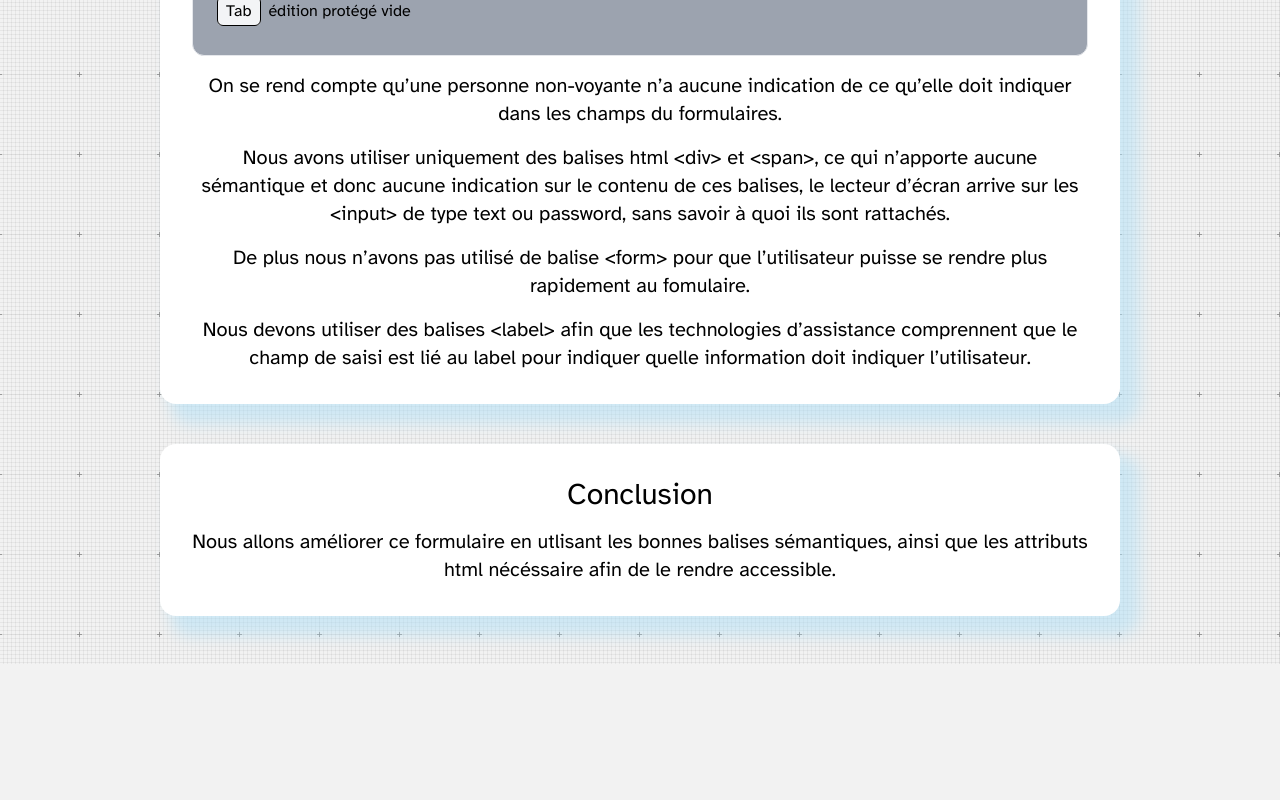
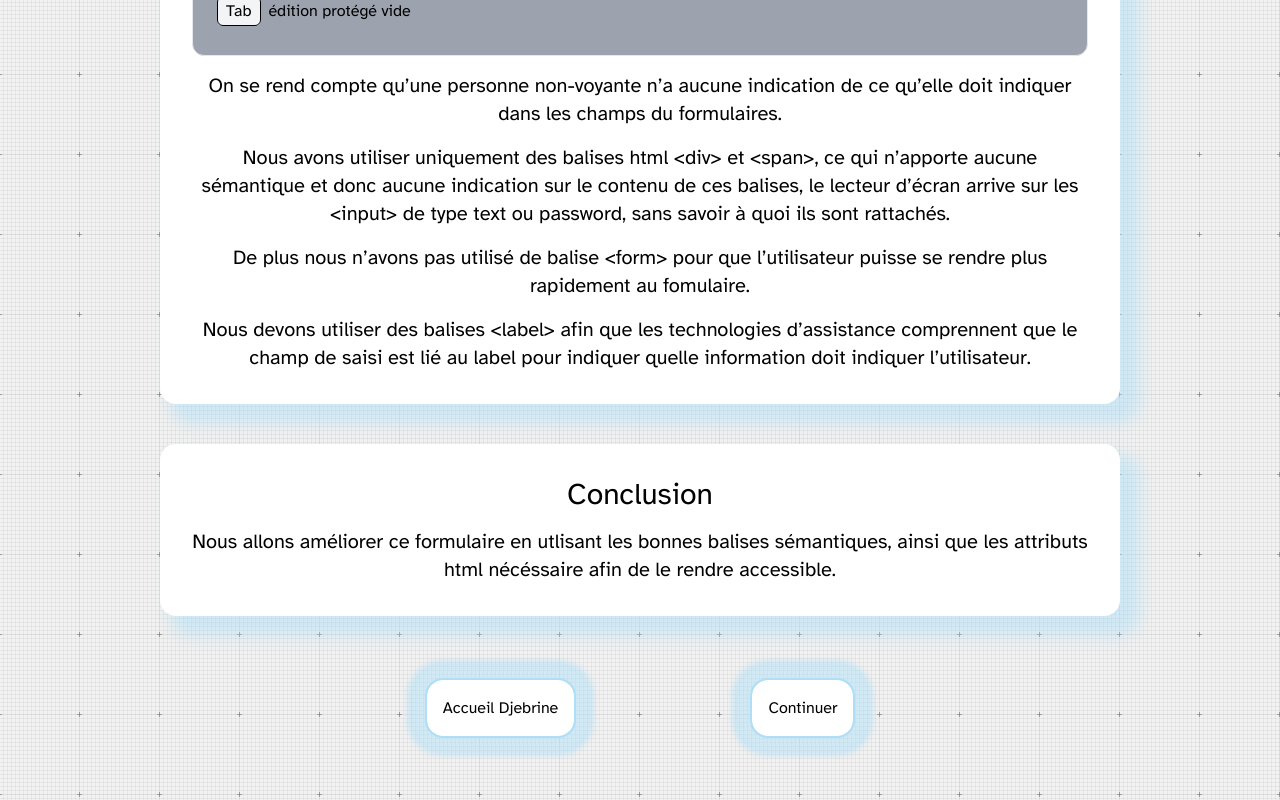
Before and after one commit to Sylvain-Lepoutre/react-bada11y, a React (Vite) app: page /persona1/form/1 in a window 1280 px wide. Shown: the part 2086-2886 px from the top of the page. Before the commit the page ends 2750 px from the top, so only its background shows below. Built offline with nearby package versions, Linux system fonts and the light colour scheme.

Commit message:
fix(persona1Form1.tsx): fix Link

```diff
--- a/src/components/pages/root/PersonaSection.tsx
+++ b/src/components/pages/root/PersonaSection.tsx
@@ -14,7 +14,7 @@ export const PersonaSection = () => {
             cardTitle={persona.cardTitle}
             imgSrc={persona.imgSrc}
             key={persona.id}
-            linkURL={persona.linkURL}
+            linkURL={persona.homeURL}
           />
         ))}
       </ul>
--- a/src/data/personas.ts
+++ b/src/data/personas.ts
@@ -15,7 +15,7 @@ type Persona = {
   name: string;
   cardTitle: string;
   imgSrc: string;
-  linkURL: string;
+  homeURL: string;
   intro: string;
   steps: Step[];
   step1Title: string;
@@ -31,7 +31,7 @@ export const personas: Persona[] = [
     name: "Djebrine",
     cardTitle: "Djebrine, 33 ans, entrepreneur, trouble visuel",
     imgSrc: "https://placehold.co/128x128/png",
-    linkURL: "/persona1",
+    homeURL: "/persona1",
     intro:
       "Djebrine est un entrepreneur dynamique de 33 ans. Il est non-voyant. Chaque matin, il s’installe devant son ordinateur, équipé d’un lecteur d’écran et d’un afficheur braille. Le lecteur d’écran est un logiciel doté d’un synthétiseur vocal qui récupere l’information textuelle et la retranscrit vocalement et en braille pour Djebrine. Il traite autant le texte saisi au clavier que le contenu de l'écran (menus, boîtes de dialogue, texte des documents, pages Internet…). Ces outils technologiques lui servent de pont entre son monde sans vision et le monde numérique.",
     steps: [
@@ -39,8 +39,8 @@ export const personas: Persona[] = [
         id: 1,
         name: "Formulaire",
         pages: [
-          { id: 1, name: "Formulaire non accessible", url: "form/1" },
-          { id: 2, name: "Formulaire accessible", url: "form/2" },
+          { id: 1, name: "Formulaire non accessible", url: "/persona1/form/1" },
+          { id: 2, name: "Formulaire accessible", url: "/persona1/form/2" },
         ],
       },
       {
--- a/src/router.tsx
+++ b/src/router.tsx
@@ -37,6 +37,8 @@ export const router = createBrowserRouter([
     element: (
       <Persona1Form1
         componentName={personas[0].steps[0].pages[0].name}
+        homeUrl={personas[0].homeURL}
+        nextUrl={personas[0].steps[0].pages[1].url}
         personaName={personas[0].name}
       />
     ),
--- a/src/routes/persona1Form1.tsx
+++ b/src/routes/persona1Form1.tsx
@@ -3,12 +3,27 @@ import { BadFormCode } from "../components/pages/persona1/persona1form1/BadFormC
 import { BadFormConclusion } from "../components/pages/persona1/persona1form1/BadFormConclusion";
 import { BadFormExp } from "../components/pages/persona1/persona1form1/BadFormExp";
 import { BadFormIntro } from "../components/pages/persona1/persona1form1/BadFormIntro";
+import { DivLink } from "../components/pages/personaHome/DivLink";
 import { Header } from "../components/UI/headers/Header";
 import { Main } from "../components/UI/main/Main";
 
-type Props = { personaName: string; componentName: string };
+type Props = {
+  componentName: string;
+  homeUrl: string;
+  nextUrl: string;
+  personaName: string;
+};
 
-export const Persona1Form1 = ({ personaName, componentName }: Props) => {
+export const Persona1Form1 = ({
+  componentName,
+  homeUrl,
+  nextUrl,
+  personaName,
+}: Props) => {
+  console.log(homeUrl);
+
+  console.log(nextUrl);
+
   return (
     <>
       <Header heading={personaName} textContent={componentName} />
@@ -19,6 +34,15 @@ export const Persona1Form1 = ({ personaName, componentName }: Props) => {
         <BadFormExp />
         <BadFormConclusion />
       </Main>
+
+      <DivLink
+        labelLink1={`Accueil ${personaName}`}
+        labelLink2="Continuer"
+        srLabelLink1={`Revenir à la page d'accueil de ${personaName}`}
+        srLabelLink2="Continuer ce parcours"
+        urlLink1={homeUrl}
+        urlLink2={nextUrl}
+      />
     </>
   );
 };
```
